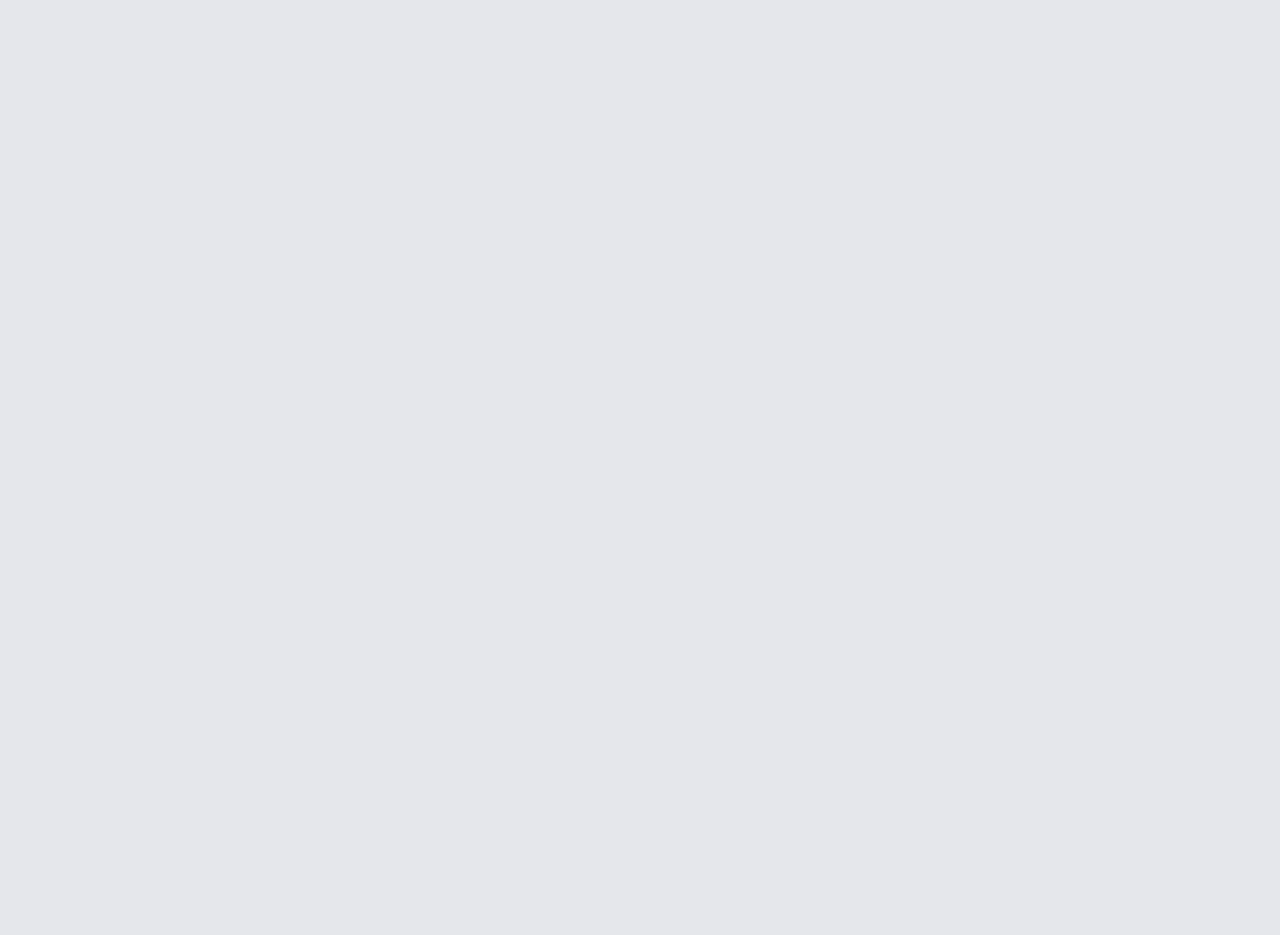
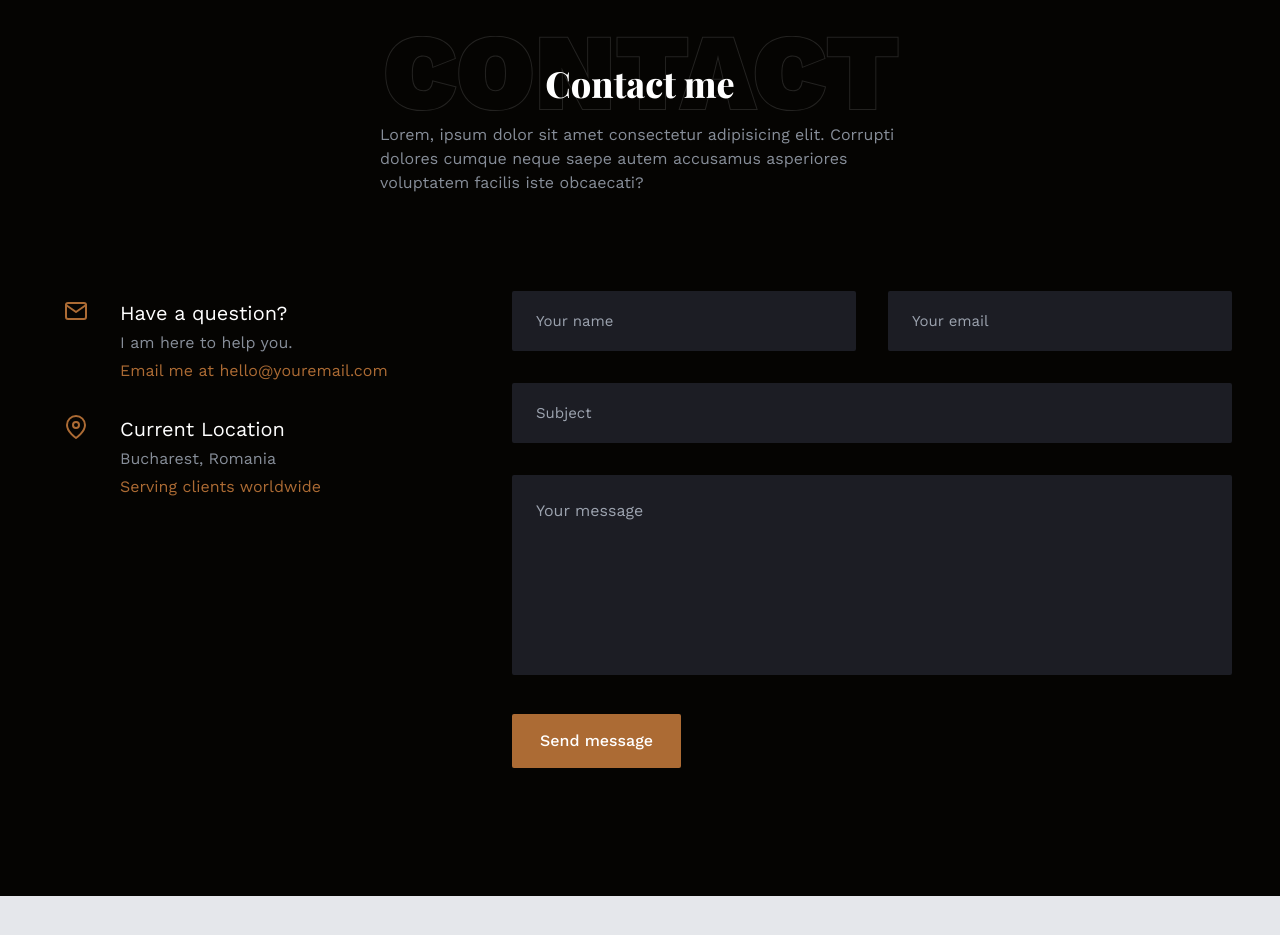
Before and after one commit to lODIN007l/PortafolioModels, a React (Vite) app in the folder PortFolioMinimalist/: page / in a window 1280 px wide. Shown: the part 4900-5835 px from the top of the page. Before the commit the page ends 5035 px from the top, so only its background shows below. Built offline with nearby package versions, Linux system fonts and the light colour scheme; a web font is replaced by a local one.

Commit message:
contact section end

```diff
--- a/PortFolioMinimalist/src/App.jsx
+++ b/PortFolioMinimalist/src/App.jsx
@@ -6,6 +6,7 @@
 import Portfolio from "./components/Portfolio";
 import Services from "./components/Services";
 import Testimonials from "./Testimonials";
+import Contact from "./components/Contact";
 function App() {
   return (
     <>
@@ -17,6 +18,7 @@
       <Portfolio />
       <Services />
       <Testimonials />
+      <Contact />
       <div style={{ height: "200px" }}></div>
     </>
   );
--- /dev/null
+++ b/PortFolioMinimalist/src/components/Contact.jsx
@@ -0,0 +1,67 @@
+import React from "react";
+
+import { contact } from "../data";
+
+const Contact = () => {
+  return (
+    <section className="section bg-primary" id="contact">
+      <div className="container mx-auto">
+        {/* section tittle */}
+        <div className="flex flex-col items-center text-accent">
+          <h2
+            className="section-title
+                        before:content-contact relative
+                        before:absolute before:opacity-40
+                        before:-top-7 before:-left-40
+                        before:hidden before:lg:block
+          "
+          >
+            Contact me
+          </h2>
+          <p className="subtitle">
+            Lorem, ipsum dolor sit amet consectetur adipisicing elit. Corrupti
+            dolores cumque neque saepe autem accusamus asperiores voluptatem
+            facilis iste obcaecati?
+          </p>
+        </div>
+        <div className="flex flex-col lg:gap-x-8 lg:flex-row">
+          {/* infrmacion */}
+          <div className="flex flex-1 flex-col items-start space-y-8 mb-12 lg:mb-0 lg:pt-2 ">
+            {contact.map((item, index) => {
+              const { icon, title, subtitle, description } = item;
+              return (
+                <div key={index} className="flex flex-col lg:flex-row gap-x-4 ">
+                  <div className="text-accent rounded-sm w-14 h14 flex items-start justify-center mt2 mb-4 lg:mb-0 text-2xl">
+                    {icon}
+                  </div>
+                  <div>
+                    <h4 className="font-body text-xl mb-1 ">{title}</h4>
+                    <p className="mb-1 ">{subtitle}</p>
+                    <p className="text-accent font-normal">{description}</p>
+                  </div>
+                </div>
+              );
+            })}
+          </div>
+          {/* formulario */}
+          <form className="space-y-8 w-full max-w-[720px] ">
+            <div className="flex gap-8 ">
+              <input className="input " type="text" placeholder="Your name" />
+              <input className="input " type="text" placeholder="Your email" />
+            </div>
+            <input className="input" placeholder="Subject"></input>
+            <textarea
+              className="textarea"
+              placeholder="Your message"
+            ></textarea>
+            <button className="btn btn-lg bg-accent hover:bg-accent-hover ">
+              Send message
+            </button>
+          </form>
+        </div>
+      </div>
+    </section>
+  );
+};
+
+export default Contact;
```
